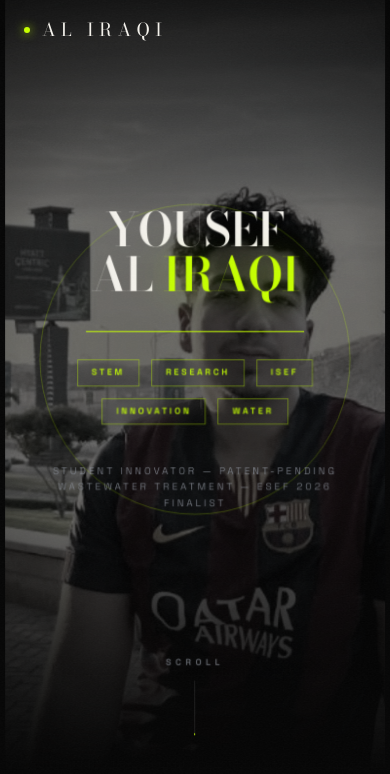
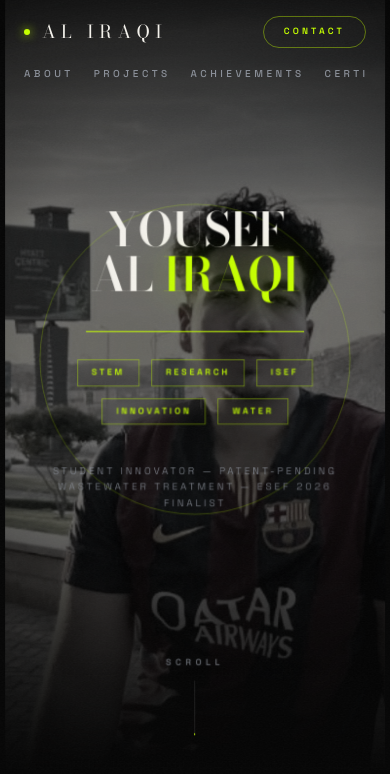
Before and after one commit to yousefiraqii/Portfolio, a Next.js app: page / in a window 390 px wide. Shown: the top 774 px of the page. Built offline with nearby package versions, Linux system fonts and the light colour scheme.

Commit message:
Update portfolio

```diff
--- a/app/globals.css
+++ b/app/globals.css
@@ -106,6 +106,14 @@ html {
   }
 }
 
+/* phones: drop the grain flicker — repaints are expensive on mobile GPUs */
+@media (hover: none) and (pointer: coarse) {
+  .grain {
+    animation: none;
+    opacity: 0.03;
+  }
+}
+
 /* --- canvas & image niceties --- */
 canvas {
   display: block;
--- a/components/CinematicSection.tsx
+++ b/components/CinematicSection.tsx
@@ -8,6 +8,7 @@ import {
   useInView,
 } from "framer-motion";
 import { EASE } from "@/lib/motion";
+import { useIsTouch } from "@/lib/use-is-touch";
 
 /**
  * Global cinematic cut system.
@@ -40,6 +41,7 @@ export default function CinematicSection({
     target: ref,
     offset: ["start end", "end start"],
   });
+  const isTouch = useIsTouch();
 
   // vertical mask: hero starts open, other sections reveal from the bottom
   const clip = hero
@@ -88,12 +90,15 @@ export default function CinematicSection({
     <motion.div
       ref={ref}
       style={{
-        clipPath: clip,
+        clipPath: isTouch ? undefined : clip,
         y,
         scale,
         opacity,
-        filter,
-        willChange: "transform, opacity, filter",
+        // blur + clip-path are GPU hogs on phones — drop them on touch
+        filter: isTouch ? "none" : filter,
+        willChange: isTouch
+          ? "transform, opacity"
+          : "transform, opacity, filter",
       }}
       className={`relative ${className}`}
     >
--- a/components/Nav.tsx
+++ b/components/Nav.tsx
@@ -9,7 +9,10 @@ const LINKS = [
   { id: "about", label: "ABOUT" },
   { id: "projects", label: "PROJECTS" },
   { id: "achievements", label: "ACHIEVEMENTS" },
+  { id: "certificates", label: "CERTIFICATES" },
   { id: "isef", label: "ISEF JOURNEY" },
+  { id: "sports", label: "SPORTS" },
+  { id: "volunteer", label: "VOLUNTEER" },
   { id: "research", label: "RESEARCH" },
 ];
 
@@ -34,7 +37,9 @@ export default function Nav() {
           : "border-b border-transparent bg-transparent"
       }`}
     >
-      <nav className="mx-auto flex max-w-[1440px] items-center justify-between px-6 py-4 md:px-10">
+      <nav className="mx-auto flex max-w-[1440px] flex-col justify-between gap-3 px-6 py-4 md:px-10 lg:flex-row lg:items-center">
+        {/* top row: logo + contact on mobile */}
+        <div className="flex items-center justify-between">
           <button
             onClick={() => scrollToId("hero")}
             className="group flex items-center gap-3"
@@ -44,9 +49,18 @@ export default function Nav() {
             <span className="font-display text-lg tracking-[0.3em] text-bone">AL IRAQI</span>
           </button>
 
-        <ul className="hidden items-center gap-7 lg:flex">
+          <button
+            onClick={() => scrollToId("epilogue")}
+            className="rounded-full border border-acid/40 px-5 py-2 text-[9px] font-semibold uppercase tracking-[0.35em] text-acid transition-all duration-500 hover:border-acid hover:bg-acid hover:text-black hover:shadow-[0_0_24px_rgba(198,255,0,0.3)] lg:hidden"
+          >
+            Contact
+          </button>
+        </div>
+
+        {/* shortcuts — horizontal scroll bar on phones, static on desktop */}
+        <ul className="flex items-center gap-5 overflow-x-auto lg:flex-1 lg:justify-center lg:overflow-visible xl:gap-7 [&::-webkit-scrollbar]:hidden">
           {LINKS.map((l) => (
-            <li key={l.id}>
+            <li key={l.id} className="shrink-0">
               <button
                 onClick={() => scrollToId(l.id)}
                 className="group relative text-[10px] font-medium uppercase tracking-[0.35em] text-silver transition-colors duration-500 hover:text-acid"
@@ -58,9 +72,10 @@ export default function Nav() {
           ))}
         </ul>
 
+        {/* contact — desktop only */}
         <button
           onClick={() => scrollToId("epilogue")}
-          className="hidden rounded-full border border-acid/40 px-5 py-2 text-[9px] font-semibold uppercase tracking-[0.35em] text-acid transition-all duration-500 hover:border-acid hover:bg-acid hover:text-black hover:shadow-[0_0_24px_rgba(198,255,0,0.3)] md:block"
+          className="hidden rounded-full border border-acid/40 px-5 py-2 text-[9px] font-semibold uppercase tracking-[0.35em] text-acid transition-all duration-500 hover:border-acid hover:bg-acid hover:text-black hover:shadow-[0_0_24px_rgba(198,255,0,0.3)] lg:block"
         >
           Contact
         </button>
--- a/components/Providers.tsx
+++ b/components/Providers.tsx
@@ -7,7 +7,15 @@ import { setLenis } from "@/lib/smooth-scroll";
 
 export default function Providers({ children }: { children: React.ReactNode }) {
   useEffect(() => {
-    if (window.matchMedia("(prefers-reduced-motion: reduce)").matches) return;
+    // native scroll on touch + reduced-motion: skips Lenis entirely
+    const touch = window.matchMedia(
+      "(hover: none) and (pointer: coarse)"
+    ).matches;
+    if (
+      touch ||
+      window.matchMedia("(prefers-reduced-motion: reduce)").matches
+    )
+      return;
 
     const lenis = new Lenis({
       lerp: 0.08,
--- a/components/sections/Hero.tsx
+++ b/components/sections/Hero.tsx
@@ -3,6 +3,7 @@
 import { useRef } from "react";
 import { motion, useScroll, useTransform } from "framer-motion";
 import { EASE } from "@/lib/motion";
+import { useIsTouch } from "@/lib/use-is-touch";
 
 const PHOTO_SRC = "images/about/1.jpg";
 const NAME_LINES = ["YOUSEF", "AL *IRAQI*"];
@@ -23,6 +24,7 @@ const TAGLINE =
  */
 export default function Hero() {
   const ref = useRef<HTMLElement>(null);
+  const isTouch = useIsTouch();
 
   const { scrollYProgress } = useScroll({
     target: ref,
@@ -76,7 +78,9 @@ export default function Hero() {
         </div>
       </motion.div>
 
-      {/* entrance blur — animates the blur amount down to zero as the photo focuses */}
+      {/* entrance + exit blur — skipped on touch, backdrop-filter is too costly */}
+      {!isTouch && (
+        <>
           <motion.div
             aria-hidden
             className="pointer-events-none absolute inset-0"
@@ -84,13 +88,13 @@ export default function Hero() {
             animate={{ backdropFilter: "blur(0px)" }}
             transition={{ duration: 2.4, ease: EASE, delay: 0.1 }}
           />
-
-      {/* exit blur — breathes in as the hero scrolls away */}
           <motion.div
             aria-hidden
             className="pointer-events-none absolute inset-0"
             style={{ backdropFilter: exitBlur }}
           />
+        </>
+      )}
 
       {/* tint + vignette */}
       <div className="pointer-events-none absolute inset-0 bg-void/45" />
--- a/lib/data.ts
+++ b/lib/data.ts
@@ -349,10 +349,6 @@ export const stats = [
 
 export const socials = [
   {
-    label: "LinkedIn",
-    href: "https://www.linkedin.com/in/yousef-al-iraqi-b55a403b1/",
-  },
-  {
     label: "Instagram",
     href: "https://www.instagram.com/yousef_al3raky?igsh=MXgwZW53cHFnZmxjag==",
   },
--- /dev/null
+++ b/lib/use-is-touch.ts
@@ -0,0 +1,22 @@
+"use client";
+
+import { useEffect, useState } from "react";
+
+/**
+ * True on touch devices (phones/tablets). Used to strip expensive
+ * visual effects (blur filters, clip-path reveals) that tank the
+ * frame rate on mobile GPUs.
+ */
+export function useIsTouch() {
+  const [isTouch, setIsTouch] = useState(false);
+
+  useEffect(() => {
+    const mq = window.matchMedia("(hover: none) and (pointer: coarse)");
+    setIsTouch(mq.matches);
+    const onChange = () => setIsTouch(mq.matches);
+    mq.addEventListener?.("change", onChange);
+    return () => mq.removeEventListener?.("change", onChange);
+  }, []);
+
+  return isTouch;
+}
```
Lines whose indentation alone changed are shown as unchanged.
